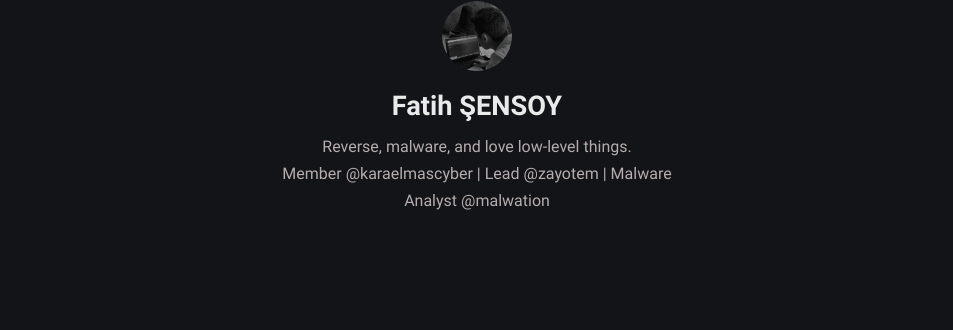
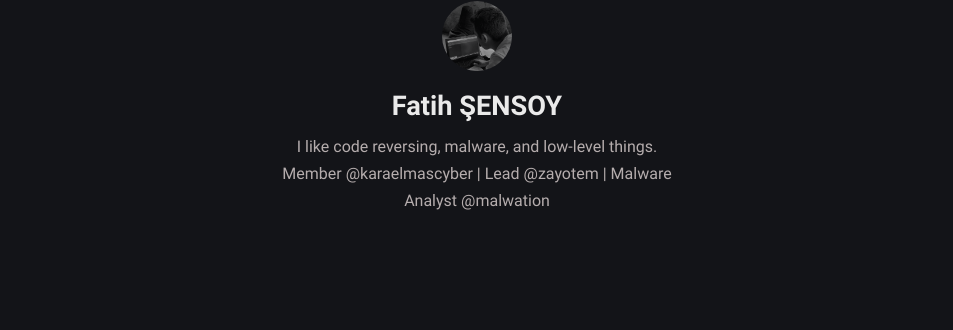
Before and after one commit to fatihsnsy/fatihsnsy.github.io, a Jekyll site: the page built from index.html, in a window 1280 px wide. Shown: the part 167-497 px from the top of the page, without its empty margins (163-1116 px from the left). Built offline with Jekyll 4.4.1, drawn with Linux system fonts in a browser that asks for light colours; the list of posts is cut into pages by our own code.

Commit message:
Update _config.yml

```diff
--- a/_config.yml
+++ b/_config.yml
@@ -14,7 +14,7 @@ paginate_path: "_site/index.md"
 author:
   name: Fatih ŞENSOY # author name
   bio: >- # tell to the world
-    Reverse, malware, and love low-level things. <br>
+    I like code reversing, malware, and low-level things. <br>
     Member @karaelmascyber | Lead @zayotem | Malware Analyst @malwation
   username: fatihsnsy # general username
   github: fatihsnsy # github username
```
